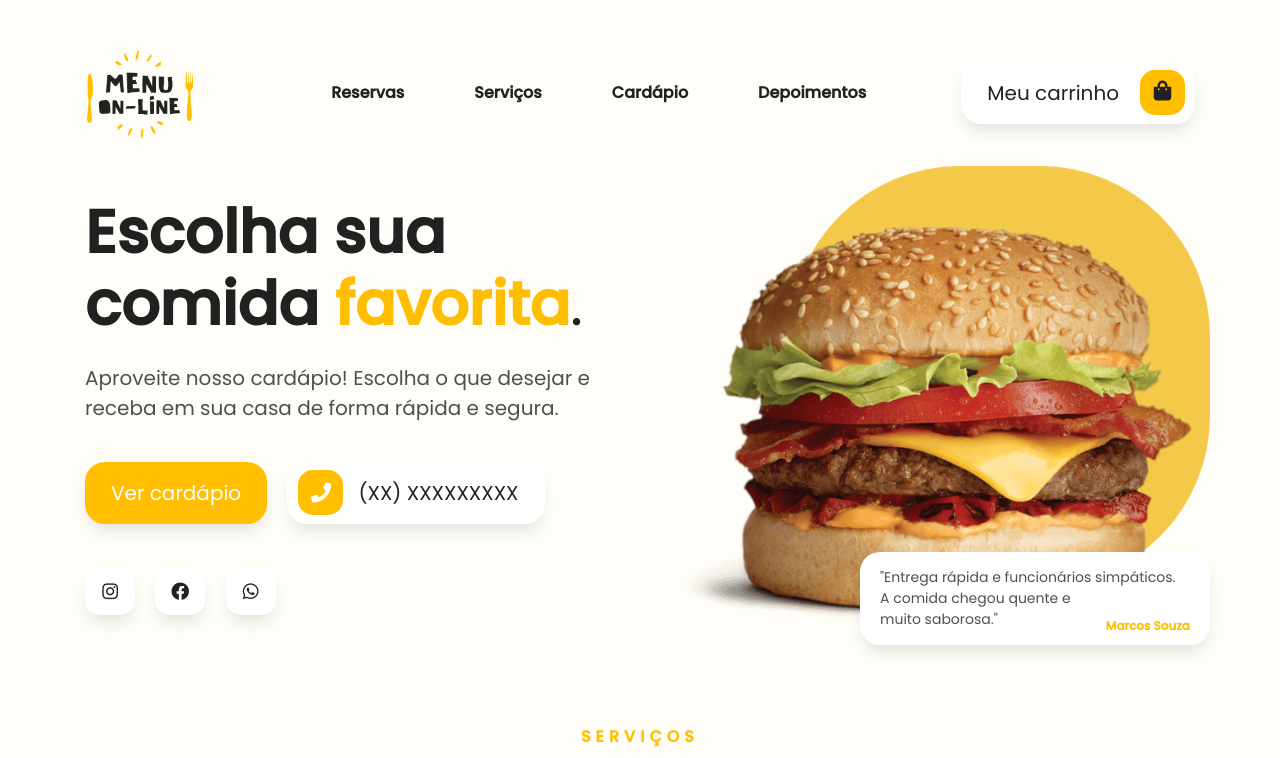
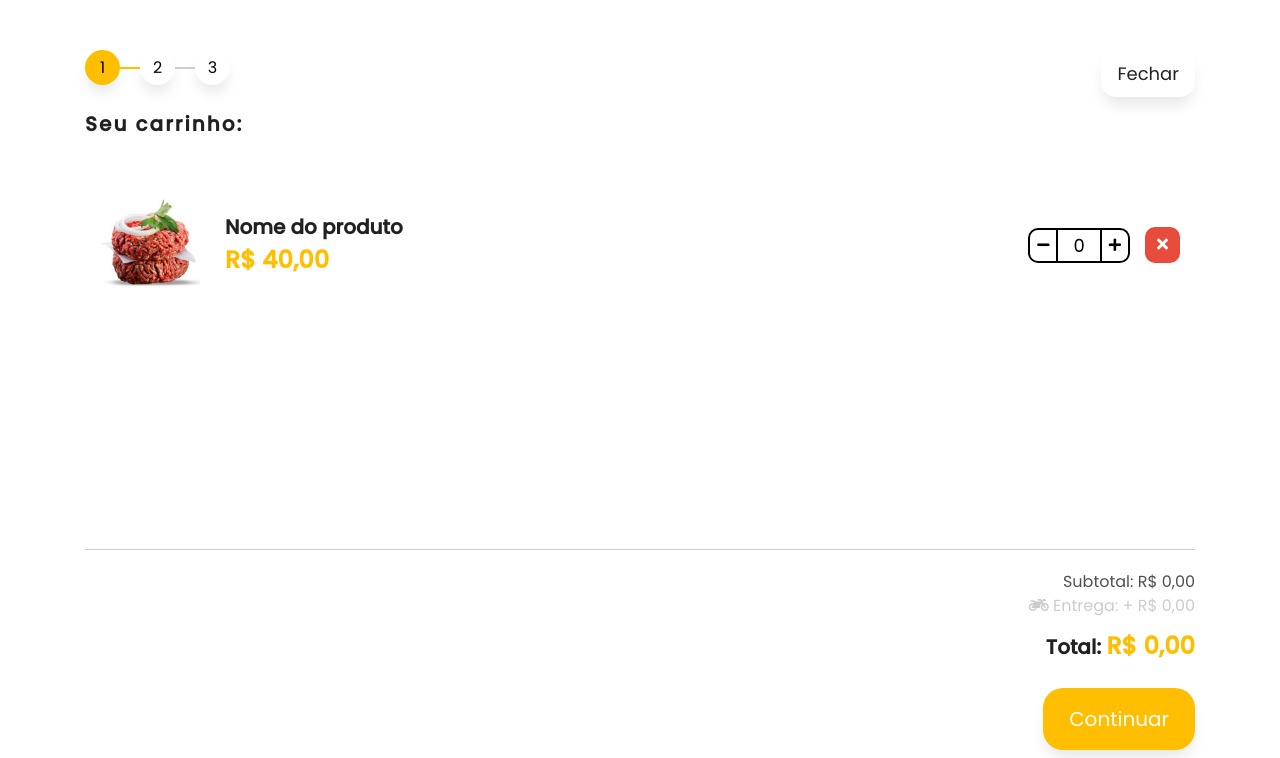
Before and after one commit to MixterOne/Cardapio-Online, a plain HTML site: page index.html in a window 1280 px wide. Shown: the top 758 px of the page. Drawn offline with Linux system fonts and the light colour scheme.

Commit message:
Finalizando layout etapa 1 do carrinho

```diff
--- a/css/main.css
+++ b/css/main.css
@@ -453,3 +453,159 @@ footer{
 .container-redes-footer{
     justify-content: end;
 }
+
+.modal-full {
+    position: fixed;
+    top: 0;
+    bottom: 0;
+    right: 0;
+    left: 0;
+    padding: 50px;
+    background-color: var(--color-white);
+    z-index: 9990;
+    overflow-x: hidden;
+    overflow-y: auto;
+    display: flex;
+    flex-direction: column;
+}
+
+.m-header{
+    padding-bottom: 20px;
+}
+
+.m-body{
+    flex: 1;
+    overflow: auto;
+    overflow-x: hidden;
+}
+
+.m-body::-webkiL-scrollbar{
+    width: 6px;
+    background: transparent;
+}
+
+.m-body::-webkit-scrollbar-thumb {
+    background: var(--color-white);
+}
+
+.m-body::-webkit-scrollbar-track {
+    background: transparent;
+}
+
+.etapas{
+    display: flex;
+}
+
+.etapa{
+    width: 35px;
+    height: 35px;
+    background-color: var(--color-white);
+    border-radius: 50px;
+    box-shadow: 0px 10px 15px -3px rgba(0,0,0,0.1);
+    color: black;
+    display: flex;
+    justify-content: center;
+    align-items: center;
+    margin-right: 20px;
+}
+
+.etapa::before{
+    content: '';
+    width: 20px;
+    background-color: var(--color-separate);
+    position: absolute;
+    height: 2px;
+    margin-left: 55px;
+}
+
+.etapa:last-child::before{
+    content: none;
+}
+
+.etapa.active, .etapa.active::before{
+    background-color: var(--color-primary);
+}
+
+.title-carrinho{
+    font-size: 20px;
+    color: var(--color-black);
+    letter-spacing: 2px;
+}
+
+.modal-full .item-carrinho{
+    display: flex;
+    justify-content: center;
+    align-items: center;
+    padding-top: 20px;
+    padding-bottom: 20px;
+    border-bottom: 1px solid var(--color-separate);
+
+}
+
+.modal-full .item-carrinho:last-child{
+    border-bottom: none;
+}
+
+.modal-full .img-produto img{
+    width: 100px;
+    border-radius: 11px;
+}
+
+.modal-full .title-produto{
+    color: var(--color-black);
+    font-size: 20px;
+    text-overflow: ellipsis;
+    white-space: nowrap;
+    overflow: hidden;
+    margin-bottom: 0;
+}
+
+.modal-full .price-produto {
+    color: var(--color-primary);
+    font-size: 24px;
+    margin-bottom: 0;
+}
+
+.modal-full .dados-produto{
+    flex: 1;
+    padding-left: 25px;
+    padding-right: 25px;
+}
+
+.modal-full .add-carrinho{
+    display: flex;
+    text-align: center;
+    height: 30px;
+    justify-content: center;
+    align-items: center;
+}
+
+.btn-remove {
+    border: 2px solid var(--color-red);
+    font-size: 16px;
+    padding: 4px 10px;
+    border-radius: 10px;
+    color: var(--color-white);
+    background-color: var(--color-red);
+    margin-left: 15px;
+}
+
+.container-total{
+    padding-top: 20px;
+    border-top: 1px solid var(--color-separate);
+}
+
+.container-total .text-entrega {
+    color: var(--color-separate);
+}
+
+.container-total .text-total{
+    color: var(--color-black);
+    font-size: 20px;
+    margin-top: 10px;
+}
+
+.container-total .valor-total{
+    color: var(--color-primary);
+    font-size: 24px;
+}
--- a/index.html
+++ b/index.html
@@ -357,6 +357,75 @@
         </div>
     </footer>
 
+    <div class="modal-full" id="modalCarrinho">
+        <div class="m-header">
+            <div class="container">
+                <a class="btn btn-white btn-sm float-right">
+                    Fechar
+                </a>
+                <div class="etapas">
+                    <div class="etapa etapa1 active">
+                        1
+                    </div>
+                    <div class="etapa etapa2">
+                        2
+                    </div>
+                    <div class="etapa etapa3">
+                        3
+                    </div>
+                </div>
+                <p class="title-carrinho mt-4">
+                    <b id="lblTituloEtapa">Seu carrinho:</b>
+                </p>
+            </div>
+        </div>
+        <div class="m-body">
+            <div class="container">
+                <div id="itensCarrinho" class="row mr-0 ml-0">
+                    <div class="col-12 item-carrinho">
+                        <div class="img-produto">
+                            <img src="./img/cardapio/burguers/goldbelly-burger-blend-1-lb.13a21b66edf7173a59c75c3a6d2f981b.jpg" alt="">
+                        </div>
+                        <div class="dados-produto">
+                            <p class="title-produto"><b>Nome do produto</b></p>
+                            <p class="price-produto"><b>R$ 40,00</b></p>
+                        </div>
+                        <div class="add-carrinho">
+                            <span class="btn-menos"><i class="fas fa-minus"></i></span>
+                            <span class="add-numero-itens">0</span>
+                            <span class="btn-mais"><i class="fas fa-plus"></i></span>
+                            <span class="btn btn-remove "><i class="fas fa-times"></i></span>
+                        </div>
+                    </div>
+                </div>
+                <div id="localEntrega" class="row mr-0 ml-0 hidden"></div>
+                <div id="resumoCarrinho" class="row mr-0 ml-0 hidden"></div>
+            </div>
+        </div>
+        <div class="m-footer">
+            <div class="container">
+                <div class="container-total text-right mb-4">
+                    <p class="mb-0">
+                        <span>Subtotal:</span>
+                        <span id="lblSubTotal">R$ 0,00</span>
+                    </p>
+                    <p class="mb-0 text-entrega">
+                        <span><i class="fas fa-motorcycle"></i> Entrega:</span>
+                        <span id="lblValorEntrega">+ R$ 0,00</span>
+                    </p>
+                    <p class="mb-0 text-total">
+                        <span><b>Total:</b></span>
+                        <span class="valor-total" id="lblValorTotal"><b>R$ 0,00</b></span>
+                    </p>
+                </div>
+                <a class="btn btn-yellow float-right" id="btnEtapaPedido">Continuar</a>
+                <a class="btn btn-yellow float-right hidden" id="btnEtapaEndereco">Revisar pedido</a>
+                <a class="btn btn-yellow float-right hidden" id="btnEtapaResumo">Enviar pedido</a>
+                <a class="btn btn-white float-right mr-3 hidden" id="btnVoltar">Voltar</a>
+            </div>
+        </div>
+    </div>
+
     <script type="text/javascript" src="./js/jquery-1.12.4.min.js"></script>
     <script type="text/javascript" src="./js/modernizr-3.5.0.min.js"></script>
     <script type="text/javascript" src="./js/bootstrap.min.js"></script>
```
